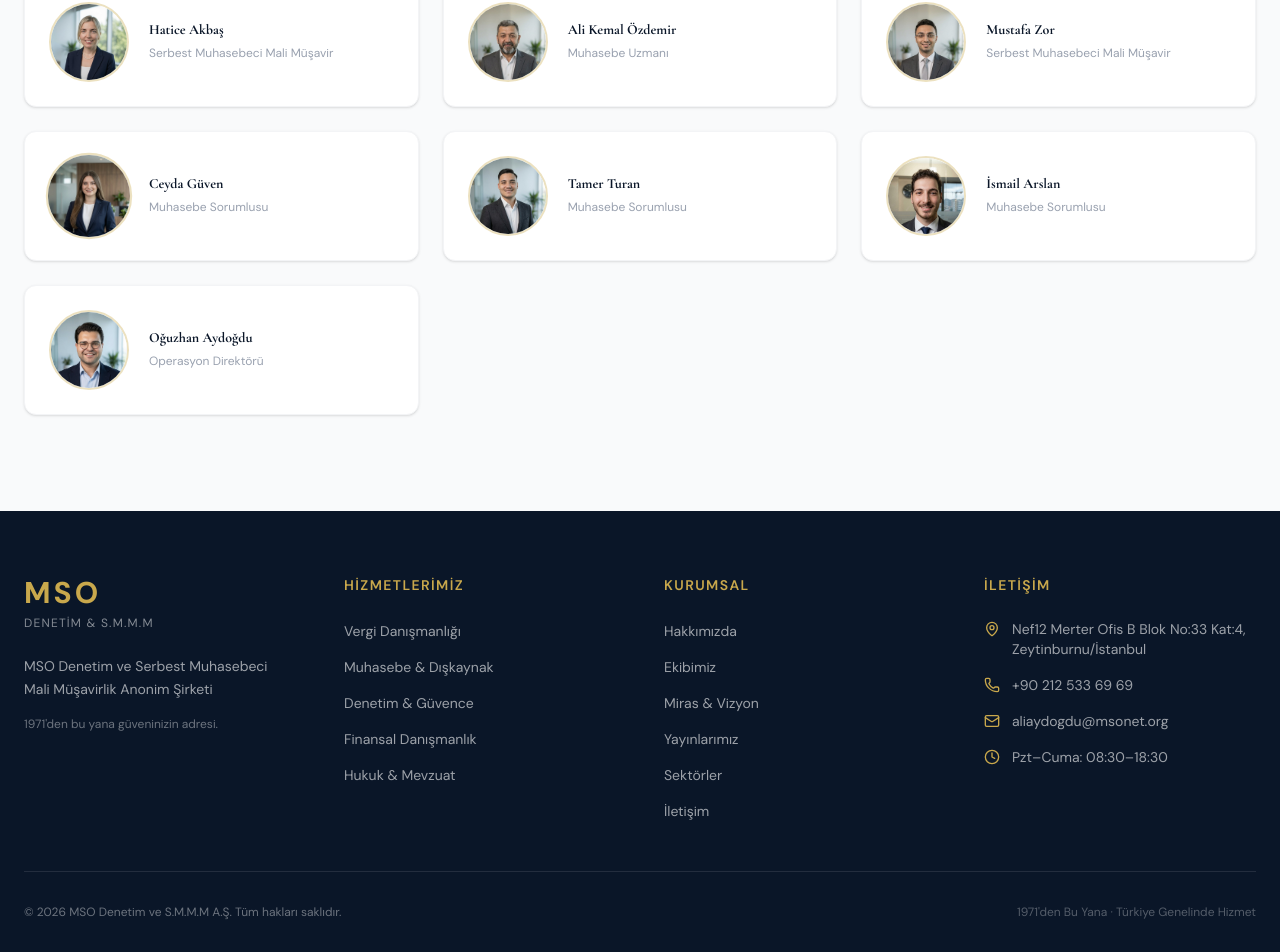
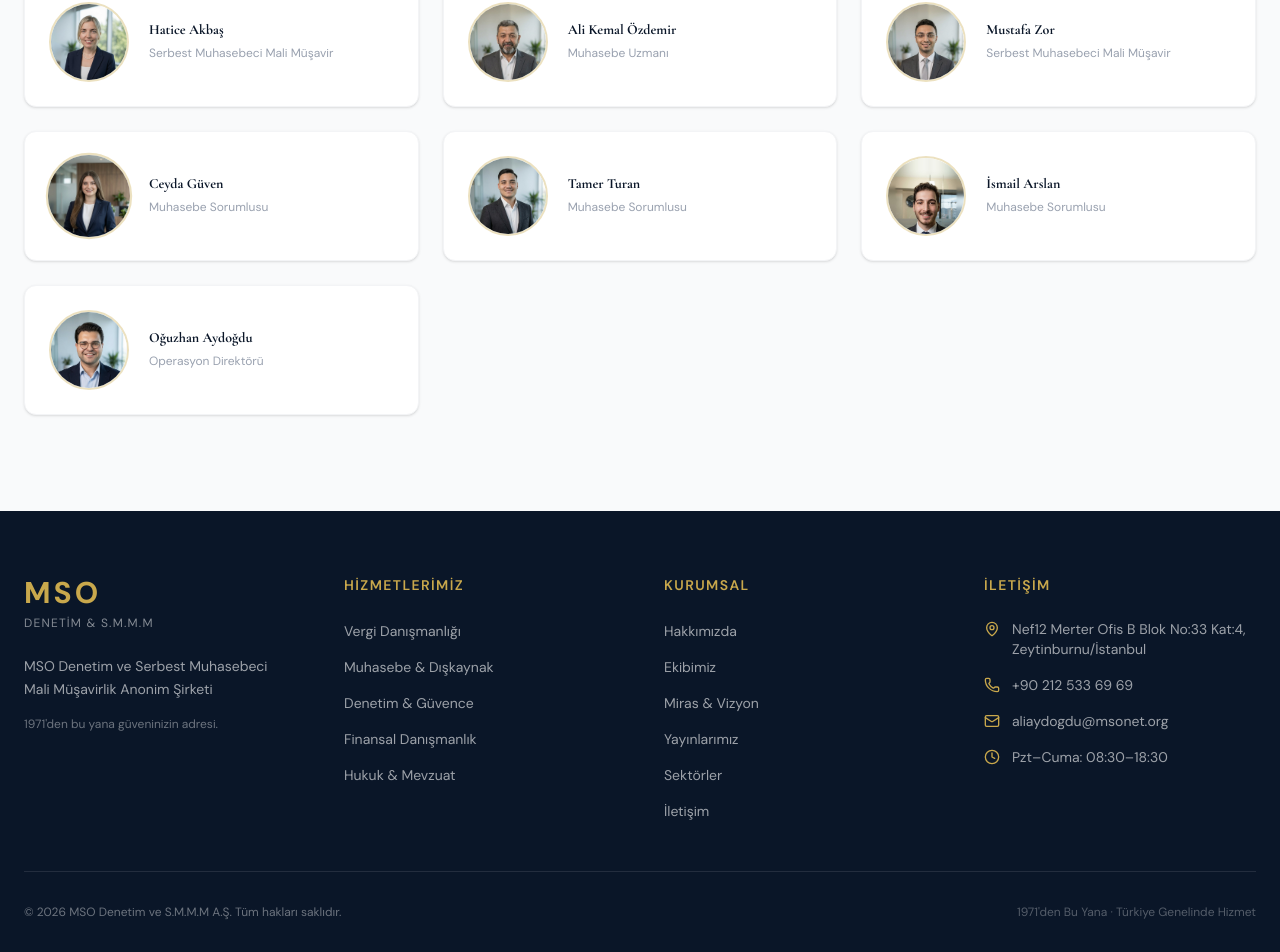
Before and after one commit to oaydogdu/MSO-WEBSITE, a Next.js app: page /ekibimiz in a window 1280 px wide. Shown: the part 2133-3085 px from the top of the page. Built offline with nearby package versions, Linux system fonts and the light colour scheme.

Commit message:
İsmail Arslan fotoğrafı daha geniş kadrajla güncellendi
Co-Authored-By: Claude Opus 5.5 <noreply@anthropic.com>

```diff
--- a/src/app/ekibimiz/page.tsx
+++ b/src/app/ekibimiz/page.tsx
@@ -34,7 +34,7 @@ const team = [
   { name: "Mustafa Zor", title: "Serbest Muhasebeci Mali Müşavir", photo: "/team/mustafa.jpg" },
   { name: "Ceyda Güven", title: "Muhasebe Sorumlusu", photo: "/team/ceyda.jpg", photoScale: 1.08 },
   { name: "Tamer Turan", title: "Muhasebe Sorumlusu", photo: "/team/tamer.jpg" },
-  { name: "İsmail Arslan", title: "Muhasebe Sorumlusu", photo: "/team/ismail.jpg" },
+  { name: "İsmail Arslan", title: "Muhasebe Sorumlusu", photo: "/team/ismail-v2.jpg" },
   { name: "Oğuzhan Aydoğdu", title: "Operasyon Direktörü", photo: "/team/oguzhan.jpg" },
 ];
 
```
Also changed, not shown: public/team/ismail-v2.jpg (added), public/team/ismail.jpg (deleted).
